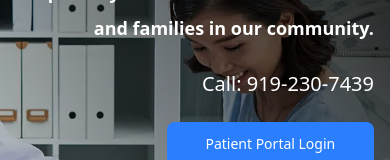
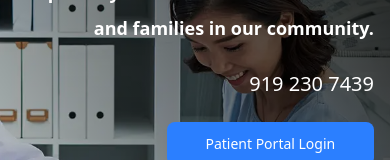
Before and after one commit to AbuBakarSheraz/cary_physicians, a React (Vite) app: page / in a window 390 px wide. Shown: the part 340-500 px from the top of the page. Built offline with nearby package versions, Linux system fonts and the light colour scheme.

Commit message:
clickable phonenumber

```diff
--- a/src/components/sections/HeroSection.jsx
+++ b/src/components/sections/HeroSection.jsx
@@ -27,7 +27,10 @@ function HeroSection() {
           >
             Dedicated to providing comprehensive primary care services for individuals and families in our community.
           </h3>
-          <h3 className="text-white mt-6 text-xl sm:text-2xl">Call: 919-230-7439</h3>
+           <a href="tel:919 230 7439" className="text-white mt-6 text-xl sm:text-2xl">
+                919 230 7439
+              </a>
+          {/* <h3 className="text-white mt-6 text-xl sm:text-2xl">Call: 919-230-7439</h3> */}
 
           <div className="grid grid-cols-1 mr-0 sm:grid-cols-2 lg:grid-cols-3 gap-4 mt-6 max-w-5xl mx-auto">
   <Button
```
